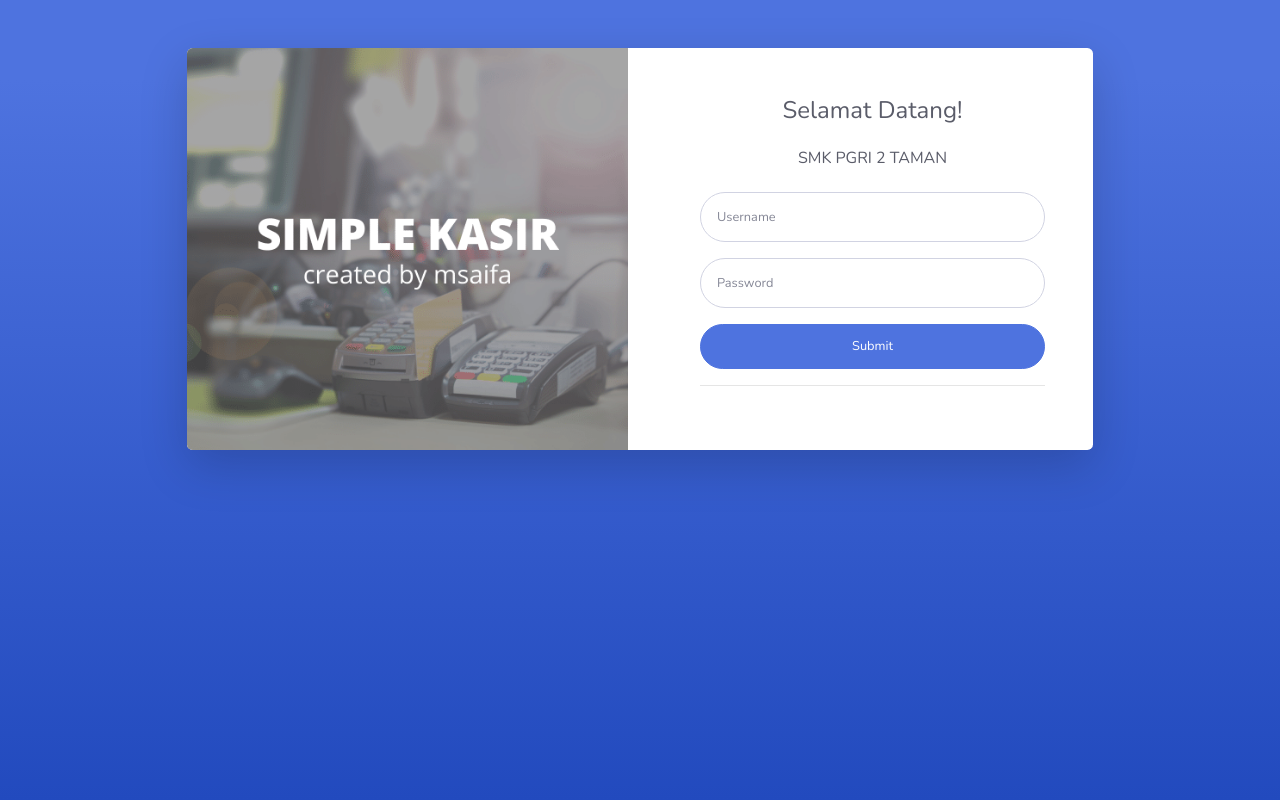
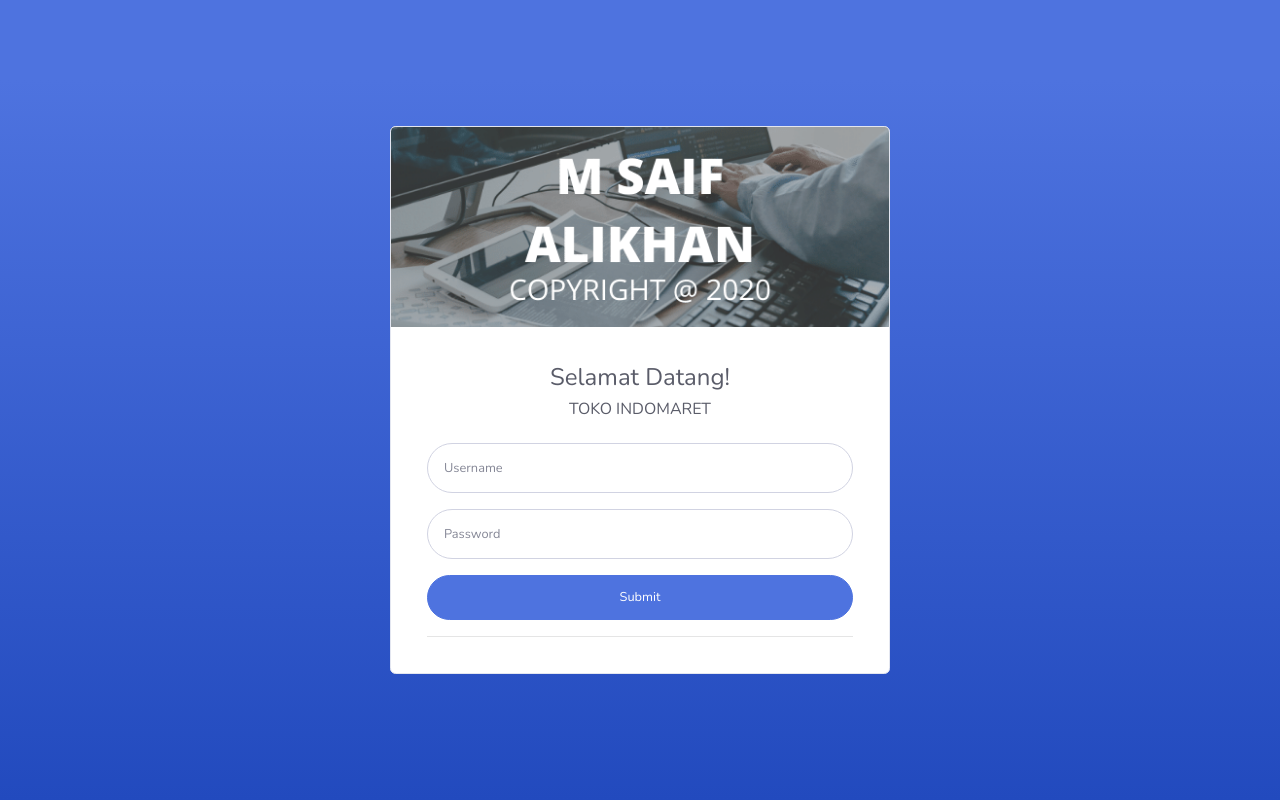
Before and after one commit to ATHAANGGORO10/TempPOS, a PHP site: page /personal/pages/login.php in a window 1280 px wide. Run offline with PHP 8.4, Linux system fonts and the light colour scheme; some libraries are stand-ins or nearby versions.

Commit message:
Update v2.5.1

```diff
--- a/index.php
+++ b/index.php
@@ -63,7 +63,7 @@
                     <li class="nav-item" role="presentation"><a class="nav-link" href="pages/barang.php"><i class="icon-layers" style="font-size: 20px;"></i><span style="margin-left: 10px;font-size: 18px;">Data Barang</span></a></li>
                     <li class="nav-item" role="presentation"><a class="nav-link" href="pages/penjualan.php"><i class="icon-basket" style="font-size: 20px;"></i><span style="margin-left: 10px;font-size: 18px;">Penjualan</span></a></li>
                     <li class="nav-item" role="presentation"><a class="nav-link" href="pages/laporan.php"><i class="icon-list" style="font-size: 20px;"></i><span style="font-size: 18px;margin-left: 10px;">Laporan</span></a></li>
-                    <li class="nav-item" role="presentation"><a class="nav-link" href="logout.php"><i class="fas fa-door-open" style="font-size: 20px;"></i><span style="font-size: 18px;margin-left: 10px;">Logout</span></a></li>
+                    <li class="nav-item" role="presentation"><a class="nav-link" href="pages/logout.php"><i class="fas fa-door-open" style="font-size: 20px;"></i><span style="font-size: 18px;margin-left: 10px;">Logout</span></a></li>
                     <li class="nav-item" role="presentation"></li>
                 </ul>
             </div>
--- a/pages/login.php
+++ b/pages/login.php
@@ -4,24 +4,24 @@
  -->
 <?php
 
-    require '../conf/init.php' ;
-    $msg = "SMK PGRI 2 TAMAN";
+require '../conf/init.php';
+$msg = "TOKO INDOMARET";
 
-    if (isset($_POST['simpan'])){
-        $username = $_POST['username'] ;
-        $userpass = $_POST['userpass'] ;
+if (isset($_POST['simpan'])) {
+  $username = $_POST['username'];
+  $userpass = $_POST['userpass'];
 
-        if (empty($username) || empty($userpass)){
-            $msg = 'Harap masukkan data dengan benar' ;
+  if (empty($username) || empty($userpass)) {
+    $msg = 'Harap masukkan data dengan benar';
   } else {
-            $sql = "SELECT * FROM user where username='$username' and userpass='$userpass'" ;
+    $sql = "SELECT * FROM user where username='$username' and userpass='$userpass'";
 
-            if (total($sql) == 1){
+    if (total($sql) == 1) {
       $res = query($sql);
       $_SESSION['user'] = mysqli_fetch_assoc($res);
       header("Location: {$base_url}");
     } else {
-                $msg = 'Login Gagal. Pastikan Username dan password benar!' ;
+      $msg = 'Login Gagal. Pastikan Username dan password benar!';
     }
   }
 }
@@ -36,14 +36,17 @@
   <meta name="viewport" content="width=device-width, initial-scale=1.0, shrink-to-fit=no">
   <title>Login - msaifa</title>
   <link rel="stylesheet" href="../assets/bootstrap/css/bootstrap.min.css?h=3c16114e461561544db42dd299b535e5">
-    <link rel="stylesheet" href="https://fonts.googleapis.com/css?family=Nunito:200,200i,300,300i,400,400i,600,600i,700,700i,800,800i,900,900i">
+  <link rel="stylesheet"
+    href="https://fonts.googleapis.com/css?family=Nunito:200,200i,300,300i,400,400i,600,600i,700,700i,800,800i,900,900i">
   <link rel="stylesheet" href="https://use.fontawesome.com/releases/v5.12.0/css/all.css">
-    <link rel="stylesheet" href="https://cdnjs.cloudflare.com/ajax/libs/simple-line-icons/2.4.1/css/simple-line-icons.min.css">
+  <link rel="stylesheet"
+    href="https://cdnjs.cloudflare.com/ajax/libs/simple-line-icons/2.4.1/css/simple-line-icons.min.css">
   <link rel="stylesheet" href="../assets/css/styles.min.css?h=d41d8cd98f00b204e9800998ecf8427e">
 </head>
 
 <body class="bg-gradient-primary">
-    <div class="container">
+
+  <!-- <div class="container">
         <div class="row justify-content-center">
             <div class="col-md-9 col-lg-12 col-xl-10">
                 <div class="card shadow-lg o-hidden border-0 my-5">
@@ -56,7 +59,7 @@
                                 <div class="p-5">
                                     <div class="text-center">
                                         <h4 class="text-dark mb-4">Selamat Datang!</h4>
-                                        <?= $msg ? '<h6 class="text-dark mb-4">'.$msg.'</h6>' : ""?>
+                                        <?= $msg ? '<h6 class="text-dark mb-4">' . $msg . '</h6>' : "" ?>
                                     </div>
                                     <form class="user" method="POST">
                                         <div class="form-group"><input class="form-control form-control-user" type="text" id="exampleInputEmail" placeholder="Username" name="username"></div>
@@ -71,6 +74,32 @@
                 </div>
             </div>
         </div>
+    </div> -->
+
+  <div class="d-flex justify-content-center align-items-center min-vh-100">
+    <div class="card" style="width: 100%; max-width: 500px;">
+      <div>
+        <img class="card-img-top img-fluid" style="height: 200px; object-fit: cover;" src="../assets/img/about.png">
+      </div>
+      <div class="card-body">
+        <div class="text-center mt-3">
+          <h4 class="text-dark">Selamat Datang!</h4>
+          <?= $msg ? '<h6 class="text-dark mb-4">' . $msg . '</h6>' : "" ?>
+        </div>
+        <form class="user px-3" method="POST">
+          <div class="form-group">
+            <input class="form-control form-control-user" type="text" id="exampleInputEmail" placeholder="Username"
+              name="username">
+          </div>
+          <div class="form-group">
+            <input class="form-control form-control-user" type="password" id="exampleInputPassword"
+              placeholder="Password" name="userpass">
+          </div>
+          <input class="btn btn-primary btn-block text-white btn-user" type="submit" name="simpan">
+          <hr>
+        </form>
+      </div>
+    </div>
   </div>
   <script src="https://cdnjs.cloudflare.com/ajax/libs/jquery/3.4.1/jquery.min.js"></script>
   <script src="https://cdnjs.cloudflare.com/ajax/libs/twitter-bootstrap/4.4.1/js/bootstrap.bundle.min.js"></script>
```
Lines whose indentation alone changed are shown as unchanged.
